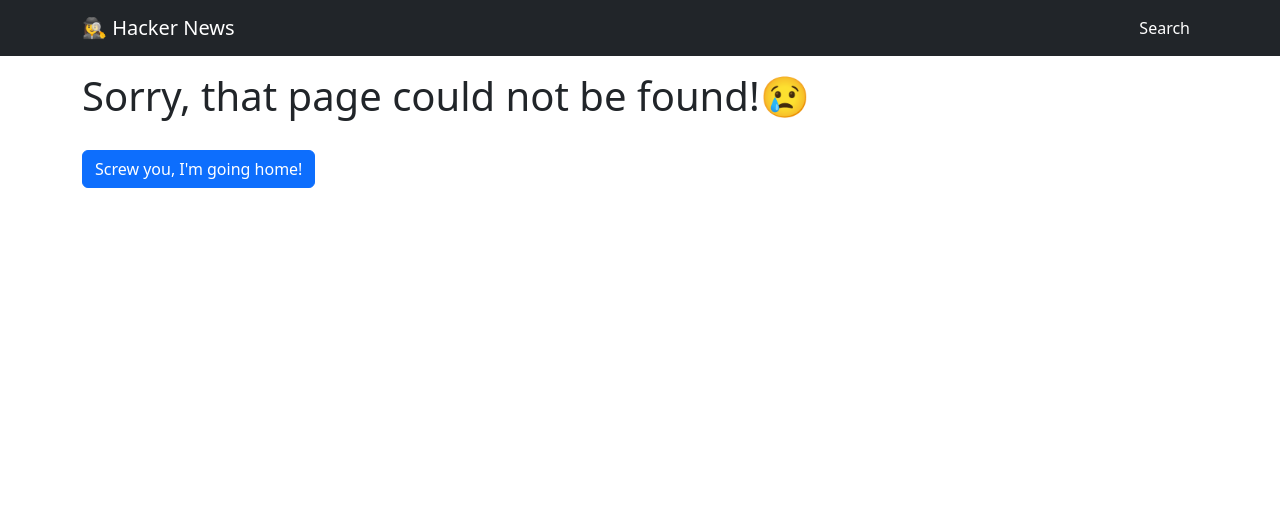
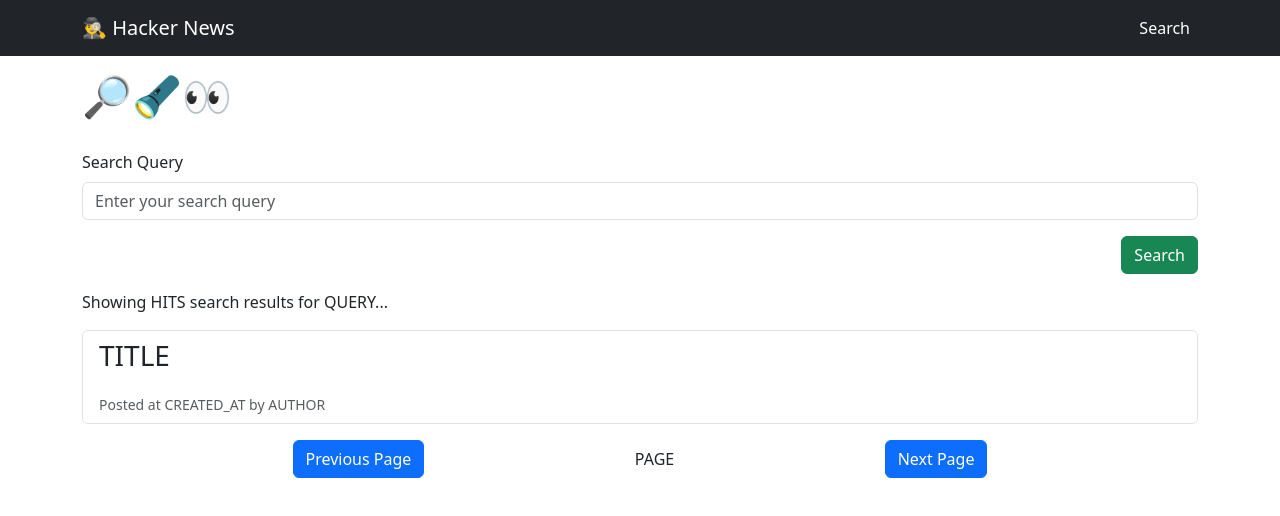
Before and after one commit to s1monbengtsson/javascript-2, a React (Vite) app in the folder 07-hackernews/: page /search in a window 1280 px wide. Shown: the top 516 px of the page. Built offline with nearby package versions, Linux system fonts and the light colour scheme.

Commit message:
Search Hacker News HTML skeleton 💀

```diff
--- a/07-hackernews/src/App.tsx
+++ b/07-hackernews/src/App.tsx
@@ -4,6 +4,7 @@
 import Navigation from './componentes/Navigation'
 import './assets/scss/App.scss'
 import NotFound from './pages/NotFound'
+import SearchPage from './pages/SearchPage'
 
 const App = () => {
 
@@ -14,7 +15,7 @@
 		<Container className="py-3">
 			<Routes>
 				<Route path="/" element={<HomePage />} />
-				{/* <Route path="/search" element={} /> */}
+				<Route path="/search" element={<SearchPage />} />
 
 				<Route path="*" element={<NotFound />} />
 			</Routes>
--- a/07-hackernews/src/componentes/Navigation.tsx
+++ b/07-hackernews/src/componentes/Navigation.tsx
@@ -7,7 +7,7 @@
 	return (
 		<Navbar bg="dark" variant="dark" expand="md">
 			<Container>
-				<Navbar.Brand as={Link} to="/">🕵️‍♀️ Hacker News</Navbar.Brand>
+				<Navbar.Brand as={Link} to="/">🕵️‍♂️ Hacker News</Navbar.Brand>
 
 				<Navbar.Toggle aria-controls="basic-navbar-nav" />
 				<Navbar.Collapse id="basic-navbar-nav">
--- a/07-hackernews/src/pages/HomePage.tsx
+++ b/07-hackernews/src/pages/HomePage.tsx
@@ -4,7 +4,7 @@
 const HomePage = () => {
   return (
     <>
-        <h1>Welcome to Hacker News🕵️‍♀️👀</h1>
+        <h1>Welcome to Hacker News🕵️‍♂️ 👀</h1>
 
         <Link to="/search">
             <Button variant='primary'>Use the Search, you must!</Button>
--- /dev/null
+++ b/07-hackernews/src/pages/SearchPage.tsx
@@ -0,0 +1,61 @@
+import { useEffect, useRef, useState } from 'react'
+import Button from 'react-bootstrap/Button'
+import Form from 'react-bootstrap/Form'
+import ListGroup from 'react-bootstrap/ListGroup'
+
+const SearchPage = () => {
+	return (
+		<>
+			<h1>🔎🔦👀</h1>
+
+			<Form className="mb-3">
+				<Form.Group className="mb-3" controlId="searchQuery">
+					<Form.Label>Search Query</Form.Label>
+					<Form.Control
+						type="text"
+						placeholder="Enter your search query"
+					/>
+				</Form.Group>
+
+				<div className="d-flex justify-content-end">
+					<Button variant="success" type="submit">Search</Button>
+				</div>
+			</Form>
+
+			{false && <p>Loading...</p>}
+
+			{true && (
+				<div id="search-result">
+					<p>Showing HITS search results for QUERY...</p>
+
+					<ListGroup className="mb-3">
+						{[{}].map(hit => (
+							<ListGroup.Item
+								action
+								href={''}
+								key={''}
+							>
+								<h2 className="h3">TITLE</h2>
+								<p className="text-muted small mb-0">Posted at CREATED_AT by AUTHOR</p>
+							</ListGroup.Item>
+						))}
+					</ListGroup>
+
+					<div className="d-flex justify-content-evenly align-items-center">
+						<div className="prev">
+							<Button variant='primary'>Previous Page</Button>
+						</div>
+
+						<div className="page">PAGE</div>
+
+						<div className="next">
+							<Button variant='primary'>Next Page</Button>
+						</div>
+					</div>
+				</div>
+			)}
+		</>
+	)
+}
+
+export default SearchPage
```
